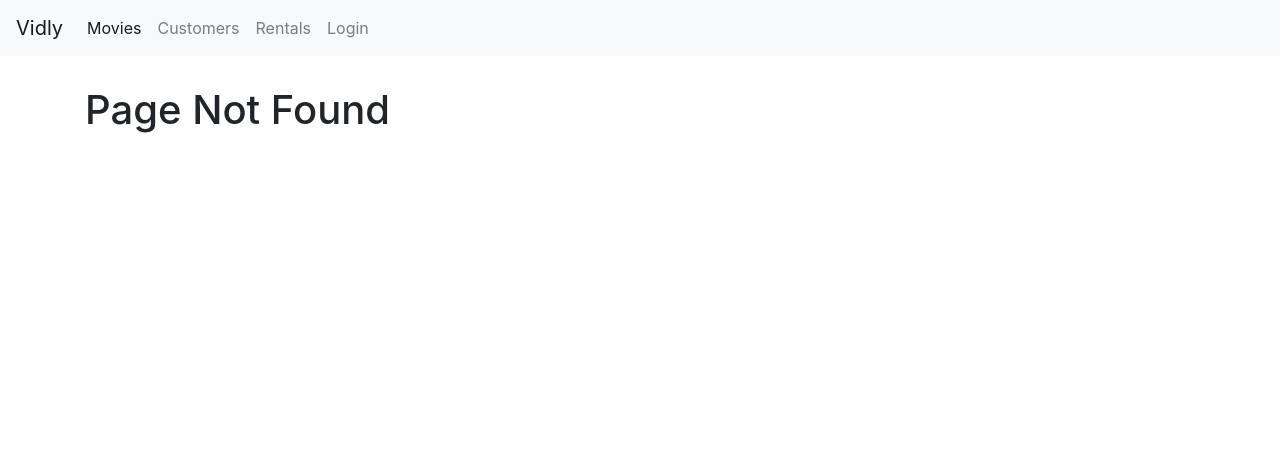
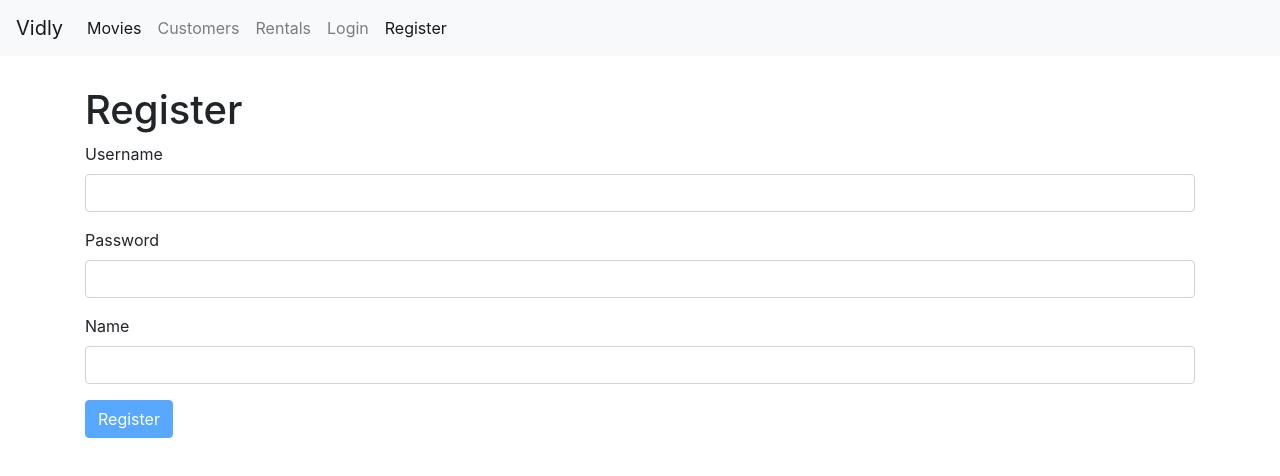
Before and after one commit to yaxue1123/react-app, a React (Create React App) app: page /registerForm in a window 1280 px wide. Before the commit this address led to /not-found. Shown: the top 476 px of the page. Built offline with nearby package versions, Linux system fonts and the light colour scheme.

Commit message:
added registered form

```diff
--- a/src/App.js
+++ b/src/App.js
@@ -1,6 +1,7 @@
 import React, { Component } from "react";
 import { Route, Redirect, Switch } from "react-router-dom";
 import Movies from "./components/movies";
+import registerForm from "./components/registerForm";
 import LoginForm from "./components/loginForm";
 import MovieForm from "./components/movieForm";
 import Customers from "./components/customers";
@@ -16,6 +17,7 @@
         <MainNav />
         <main className="container">
           <Switch>
+            <Route path="/registerForm" component={registerForm} />
             <Route path="/loginForm" component={LoginForm} />
             <Route path="/movies/:id" component={MovieForm} />
             <Route path="/movies" component={Movies} />
--- a/src/components/loginForm.jsx
+++ b/src/components/loginForm.jsx
@@ -25,7 +25,7 @@
         <form onSubmit={this.handleSubmit}>
           {this.renderInput('username', 'Username')}
           {this.renderInput('password', 'Password', "password")}
-          {this.renderButton('login')}
+          {this.renderButton('Login')}
         </form>
       </div>
     );
--- a/src/components/mainNav.jsx
+++ b/src/components/mainNav.jsx
@@ -39,6 +39,11 @@
               Login
             </NavLink>
           </li>
+          <li className="nav-item">
+            <NavLink className="nav-link" to="/registerForm">
+              Register
+            </NavLink>
+          </li>
         </ul>
       </div>
     </nav>
--- /dev/null
+++ b/src/components/registerForm.jsx
@@ -0,0 +1,37 @@
+import React, { Component } from "react";
+import Joi from 'joi-browser';
+import Form from './common/form';
+
+class registerForm extends Form {
+  state = {
+    data: { username: "", password: "", name: "" },
+    errors: {},
+  };
+
+  schema = {
+    username: Joi.string().email({ minDomainAtoms: 2 }).required().label('Username'),
+    password: Joi.string().min(5).required().label('Password'),
+    name: Joi.string().required().label('Name'),
+  };
+
+  doSubmit = () => {
+    // Call the server.
+    console.log("registered");
+  }
+
+  render() {
+    return (
+      <div>
+        <h1>Register</h1>
+        <form onSubmit={this.handleSubmit}>
+          {this.renderInput('username', 'Username')}
+          {this.renderInput('password', 'Password', "password")}
+          {this.renderInput('name', 'Name')}
+          {this.renderButton('Register')}
+        </form>
+      </div>
+    );
+  }
+}
+
+export default registerForm;
```
